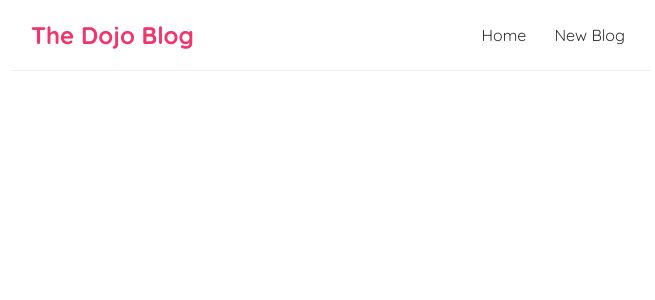
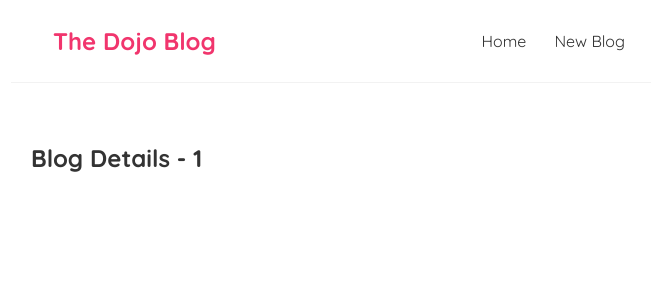
Before and after one commit to joy-98/basic-blog, a React (Create React App) app: page /blogs/1 in a window 1280 px wide. Shown: the top 300 px of the page, without its empty margins (309-964 px from the left). Built offline with nearby package versions, Linux system fonts and the light colour scheme.

Commit message:
added blog details pages

```diff
--- a/src/App.js
+++ b/src/App.js
@@ -2,6 +2,7 @@
 import Home from './Home';
 import Create from './Create'
 import { BrowserRouter as Router, Route, Switch } from 'react-router-dom'
+import BlogDetails from './BlogDetails';
 
 function App() {
   return (
@@ -16,6 +17,9 @@
             <Route path='/create'>
               <Create />
             </Route>
+            <Route path='/blogs/:id'>
+              <BlogDetails />
+            </Route>
           </Switch>
         </div>
       </div>
--- /dev/null
+++ b/src/BlogDetails.js
@@ -0,0 +1,12 @@
+import { useParams } from "react-router";
+const BlogDetails = () => {
+    // to get id from the parameter of url
+    const { id } = useParams()
+    return (
+        <div className="blog-details">
+            <h2>Blog Details - {id}</h2>
+        </div>
+    );
+}
+
+export default BlogDetails;
--- a/src/BlogList.js
+++ b/src/BlogList.js
@@ -1,4 +1,5 @@
-const BlogList = ({blogs, title}) => {
+import { Link } from "react-router-dom";
+const BlogList = ({ blogs, title }) => {
     // const blogs = props.blogs
 
     return (
@@ -6,8 +7,10 @@
             <h2>{title}</h2>
             {blogs.map((blog) => (
                 <div className="blog-preview" key={blog.id}>
-                    <h2>{blog.title}</h2>
-                    <p>Written by {blog.author}</p>
+                    <Link to={`/blogs/${blog.id}`}>
+                        <h2>{blog.title}</h2>
+                        <p>Written by {blog.author}</p>
+                    </Link>
                 </div>
             ))}
         </div>
--- a/src/Navbar.js
+++ b/src/Navbar.js
@@ -2,7 +2,9 @@
 const Navbar = () => {
     return (
         <nav className="navbar">
-            <h1>The Dojo Blog</h1>
+            <Link to='/'>
+                <h1>The Dojo Blog</h1>
+            </Link>
             <div className="links">
                 <Link to="/">Home</Link>
                 <Link to="/create">New Blog</Link>
--- a/src/index.css
+++ b/src/index.css
@@ -48,3 +48,8 @@
   color: #f1356d;
   margin-bottom: 8px;
 }
+
+/* remove the text decoration on blog details */
+.blog-preview a{
+  text-decoration: none;
+}
```
